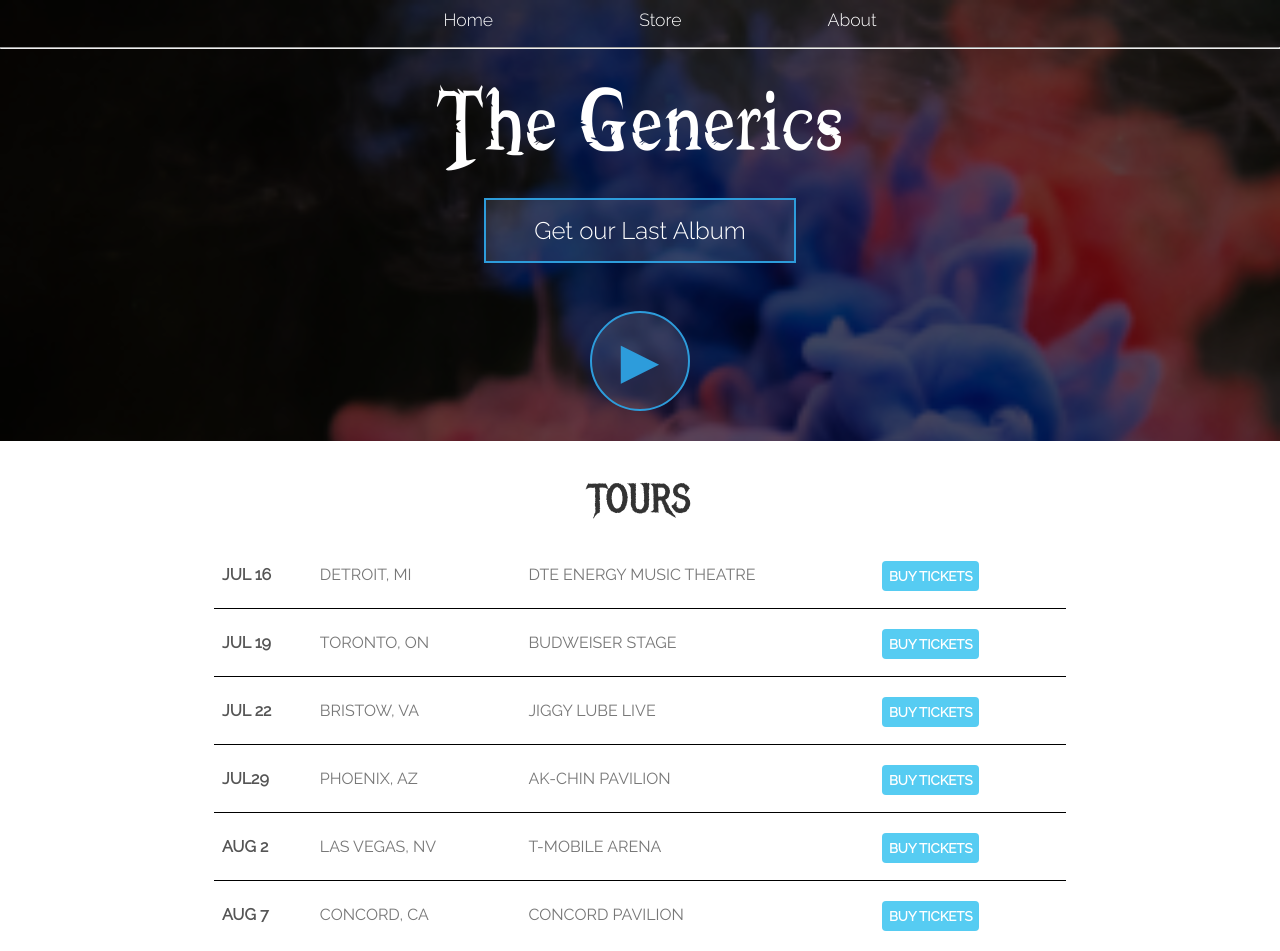
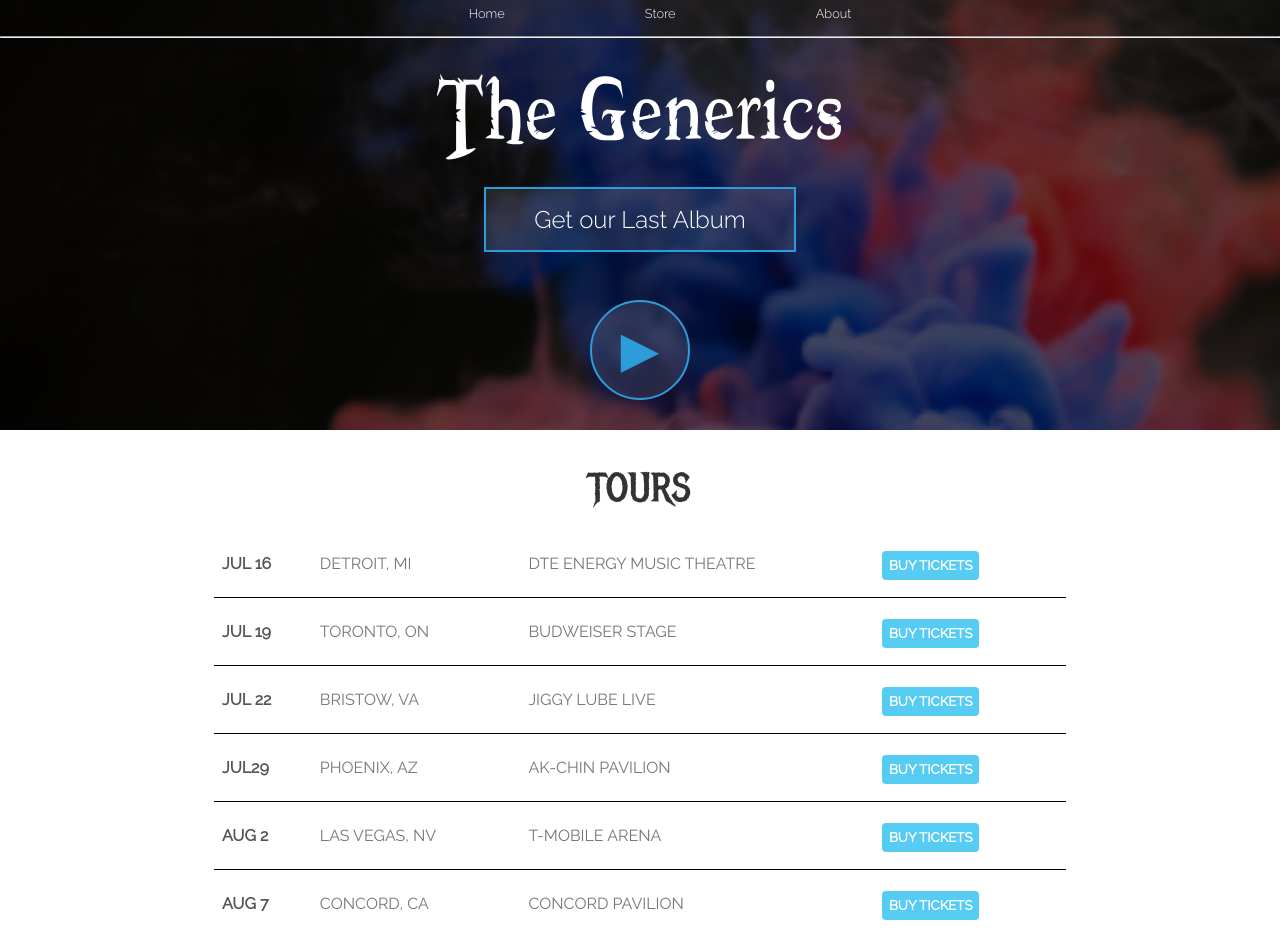
Before and after one commit to Marlos-Rodriguez/First-HTML-CSS-Page, a plain HTML site: page index.html in a window 1280 px wide. Shown: the top 951 px of the page. Drawn offline with Linux system fonts and the light colour scheme.

Commit message:
Commit Style

```diff
--- a/Styles.css
+++ b/Styles.css
@@ -49,13 +49,14 @@ html, body
 .main-nav
 {
     text-align: center;
-    font-size: 1.1em;
+    font-size: .8em;
     font-weight: lighter;
     border-bottom: 1px rgba(255, 255, 255, .3);
 }
 
 .main-nav li
 {
+    min-width: 50px;
     padding: 0 5%;
 }
 
```
